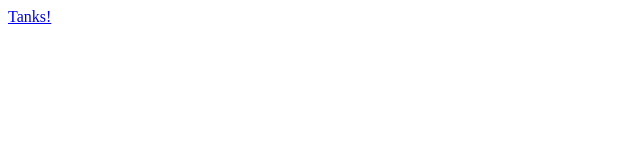
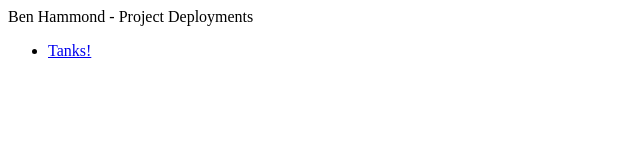
Before and after one commit to benhammondmusic/tanks, a plain HTML site: page index.html in a window 1280 px wide. Shown: the whole page, without its empty margins (0-640 px from the left). Drawn offline with Linux system fonts and the light colour scheme.

Commit message:
io index.html list

```diff
--- a/index.html
+++ b/index.html
@@ -6,6 +6,9 @@
     <title>Ben Hammond GitHub Projects</title>
   </head>
   <body>
-    <a href="./tanks">Tanks!</a>
+    Ben Hammond - Project Deployments
+    <ul>
+      <li><a href="./tanks">Tanks!</a></li>
+    </ul>
   </body>
 </html>
```
